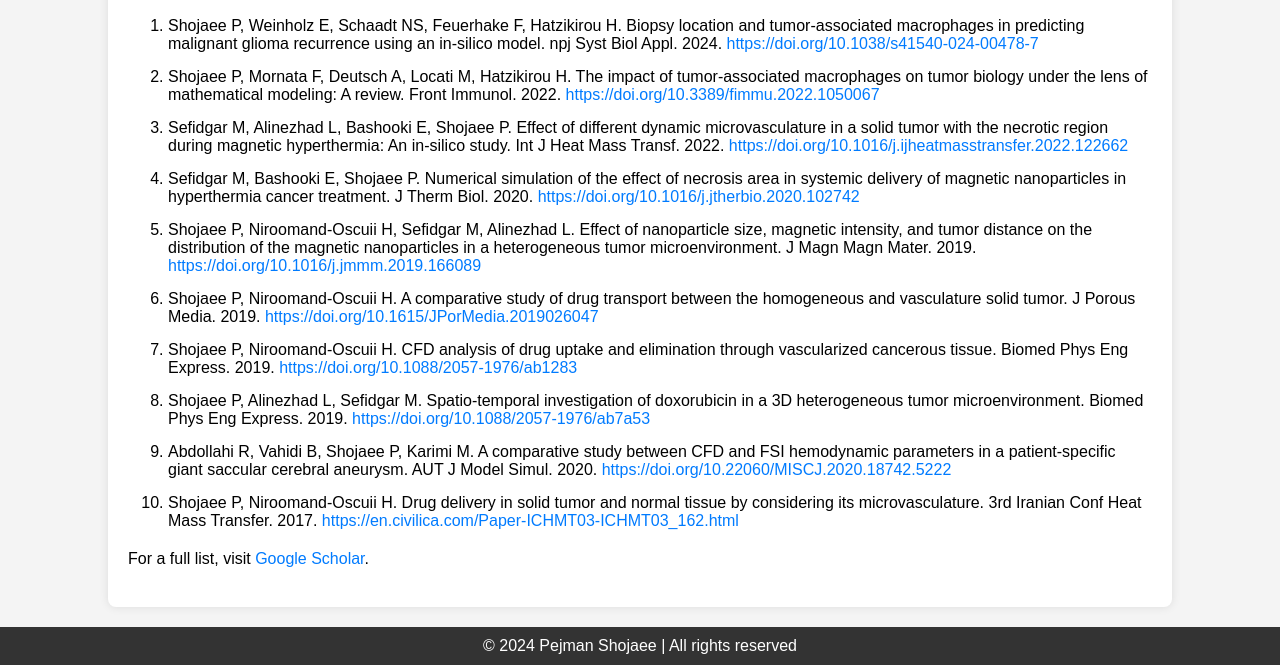
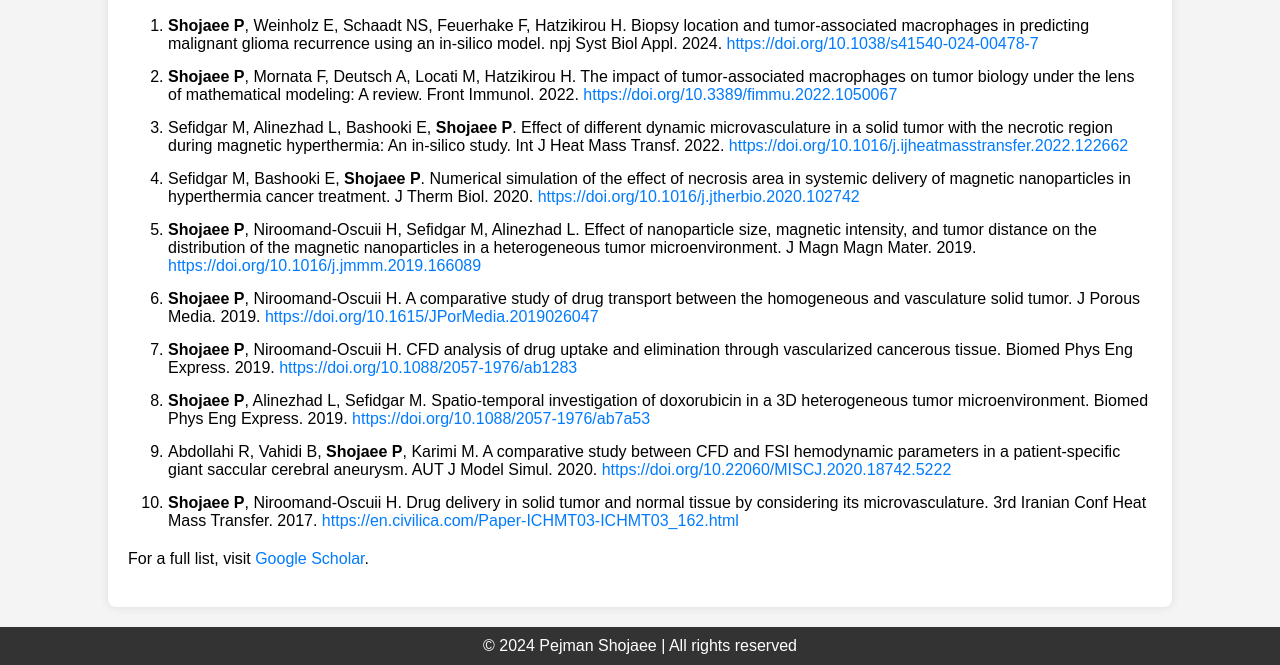
Before and after one commit to pejmanshojam31/Pejmanshojam31.github.io, a plain HTML site: page publications.html in a window 1280 px wide. Shown: the part 207-872 px from the top of the page. Drawn offline with Linux system fonts and the light colour scheme.

Commit message:
Update publications.html

```diff
--- a/publications.html
+++ b/publications.html
@@ -73,16 +73,16 @@
     <div class="container">
         <h2>Publications</h2>
         <ol>
-            <li class="citation">Shojaee P, Weinholz E, Schaadt NS, Feuerhake F, Hatzikirou H. Biopsy location and tumor-associated macrophages in predicting malignant glioma recurrence using an in-silico model. npj Syst Biol Appl. 2024. <a href="https://doi.org/10.1038/s41540-024-00478-7" target="_blank">https://doi.org/10.1038/s41540-024-00478-7</a></li>
-            <li class="citation">Shojaee P, Mornata F, Deutsch A, Locati M, Hatzikirou H. The impact of tumor-associated macrophages on tumor biology under the lens of mathematical modeling: A review. Front Immunol. 2022. <a href="https://doi.org/10.3389/fimmu.2022.1050067" target="_blank">https://doi.org/10.3389/fimmu.2022.1050067</a></li>
-            <li class="citation">Sefidgar M, Alinezhad L, Bashooki E, Shojaee P. Effect of different dynamic microvasculature in a solid tumor with the necrotic region during magnetic hyperthermia: An in-silico study. Int J Heat Mass Transf. 2022. <a href="https://doi.org/10.1016/j.ijheatmasstransfer.2022.122662" target="_blank">https://doi.org/10.1016/j.ijheatmasstransfer.2022.122662</a></li>
-            <li class="citation">Sefidgar M, Bashooki E, Shojaee P. Numerical simulation of the effect of necrosis area in systemic delivery of magnetic nanoparticles in hyperthermia cancer treatment. J Therm Biol. 2020. <a href="https://doi.org/10.1016/j.jtherbio.2020.102742" target="_blank">https://doi.org/10.1016/j.jtherbio.2020.102742</a></li>
-            <li class="citation">Shojaee P, Niroomand-Oscuii H, Sefidgar M, Alinezhad L. Effect of nanoparticle size, magnetic intensity, and tumor distance on the distribution of the magnetic nanoparticles in a heterogeneous tumor microenvironment. J Magn Magn Mater. 2019. <a href="https://doi.org/10.1016/j.jmmm.2019.166089" target="_blank">https://doi.org/10.1016/j.jmmm.2019.166089</a></li>
-            <li class="citation">Shojaee P, Niroomand-Oscuii H. A comparative study of drug transport between the homogeneous and vasculature solid tumor. J Porous Media. 2019. <a href="https://doi.org/10.1615/JPorMedia.2019026047" target="_blank">https://doi.org/10.1615/JPorMedia.2019026047</a></li>
-            <li class="citation">Shojaee P, Niroomand-Oscuii H. CFD analysis of drug uptake and elimination through vascularized cancerous tissue. Biomed Phys Eng Express. 2019. <a href="https://doi.org/10.1088/2057-1976/ab1283" target="_blank">https://doi.org/10.1088/2057-1976/ab1283</a></li>
-            <li class="citation">Shojaee P, Alinezhad L, Sefidgar M. Spatio-temporal investigation of doxorubicin in a 3D heterogeneous tumor microenvironment. Biomed Phys Eng Express. 2019. <a href="https://doi.org/10.1088/2057-1976/ab7a53" target="_blank">https://doi.org/10.1088/2057-1976/ab7a53</a></li>
-            <li class="citation">Abdollahi R, Vahidi B, Shojaee P, Karimi M. A comparative study between CFD and FSI hemodynamic parameters in a patient-specific giant saccular cerebral aneurysm. AUT J Model Simul. 2020. <a href="https://doi.org/10.22060/MISCJ.2020.18742.5222" target="_blank">https://doi.org/10.22060/MISCJ.2020.18742.5222</a></li>
-            <li class="citation">Shojaee P, Niroomand-Oscuii H. Drug delivery in solid tumor and normal tissue by considering its microvasculature. 3rd Iranian Conf Heat Mass Transfer. 2017. <a href="https://en.civilica.com/Paper-ICHMT03-ICHMT03_162.html" target="_blank">https://en.civilica.com/Paper-ICHMT03-ICHMT03_162.html</a></li>
+            <li class="citation"><b>Shojaee P</b>, Weinholz E, Schaadt NS, Feuerhake F, Hatzikirou H. Biopsy location and tumor-associated macrophages in predicting malignant glioma recurrence using an in-silico model. npj Syst Biol Appl. 2024. <a href="https://doi.org/10.1038/s41540-024-00478-7" target="_blank">https://doi.org/10.1038/s41540-024-00478-7</a></li>
+            <li class="citation"><b>Shojaee P</b>, Mornata F, Deutsch A, Locati M, Hatzikirou H. The impact of tumor-associated macrophages on tumor biology under the lens of mathematical modeling: A review. Front Immunol. 2022. <a href="https://doi.org/10.3389/fimmu.2022.1050067" target="_blank">https://doi.org/10.3389/fimmu.2022.1050067</a></li>
+            <li class="citation">Sefidgar M, Alinezhad L, Bashooki E, <b>Shojaee P</b>. Effect of different dynamic microvasculature in a solid tumor with the necrotic region during magnetic hyperthermia: An in-silico study. Int J Heat Mass Transf. 2022. <a href="https://doi.org/10.1016/j.ijheatmasstransfer.2022.122662" target="_blank">https://doi.org/10.1016/j.ijheatmasstransfer.2022.122662</a></li>
+            <li class="citation">Sefidgar M, Bashooki E, <b>Shojaee P</b>. Numerical simulation of the effect of necrosis area in systemic delivery of magnetic nanoparticles in hyperthermia cancer treatment. J Therm Biol. 2020. <a href="https://doi.org/10.1016/j.jtherbio.2020.102742" target="_blank">https://doi.org/10.1016/j.jtherbio.2020.102742</a></li>
+            <li class="citation"><b>Shojaee P</b>, Niroomand-Oscuii H, Sefidgar M, Alinezhad L. Effect of nanoparticle size, magnetic intensity, and tumor distance on the distribution of the magnetic nanoparticles in a heterogeneous tumor microenvironment. J Magn Magn Mater. 2019. <a href="https://doi.org/10.1016/j.jmmm.2019.166089" target="_blank">https://doi.org/10.1016/j.jmmm.2019.166089</a></li>
+            <li class="citation"><b>Shojaee P</b>, Niroomand-Oscuii H. A comparative study of drug transport between the homogeneous and vasculature solid tumor. J Porous Media. 2019. <a href="https://doi.org/10.1615/JPorMedia.2019026047" target="_blank">https://doi.org/10.1615/JPorMedia.2019026047</a></li>
+            <li class="citation"><b>Shojaee P</b>, Niroomand-Oscuii H. CFD analysis of drug uptake and elimination through vascularized cancerous tissue. Biomed Phys Eng Express. 2019. <a href="https://doi.org/10.1088/2057-1976/ab1283" target="_blank">https://doi.org/10.1088/2057-1976/ab1283</a></li>
+            <li class="citation"><b>Shojaee P</b>, Alinezhad L, Sefidgar M. Spatio-temporal investigation of doxorubicin in a 3D heterogeneous tumor microenvironment. Biomed Phys Eng Express. 2019. <a href="https://doi.org/10.1088/2057-1976/ab7a53" target="_blank">https://doi.org/10.1088/2057-1976/ab7a53</a></li>
+            <li class="citation">Abdollahi R, Vahidi B, <b>Shojaee P</b>, Karimi M. A comparative study between CFD and FSI hemodynamic parameters in a patient-specific giant saccular cerebral aneurysm. AUT J Model Simul. 2020. <a href="https://doi.org/10.22060/MISCJ.2020.18742.5222" target="_blank">https://doi.org/10.22060/MISCJ.2020.18742.5222</a></li>
+            <li class="citation"><b>Shojaee P</b>, Niroomand-Oscuii H. Drug delivery in solid tumor and normal tissue by considering its microvasculature. 3rd Iranian Conf Heat Mass Transfer. 2017. <a href="https://en.civilica.com/Paper-ICHMT03-ICHMT03_162.html" target="_blank">https://en.civilica.com/Paper-ICHMT03-ICHMT03_162.html</a></li>
         </ol>
         <p>For a full list, visit <a href="https://scholar.google.com/citations?user=Mng7V_cAAAAJ&hl=en" target="_blank">Google Scholar</a>.</p>
     </div>
```
